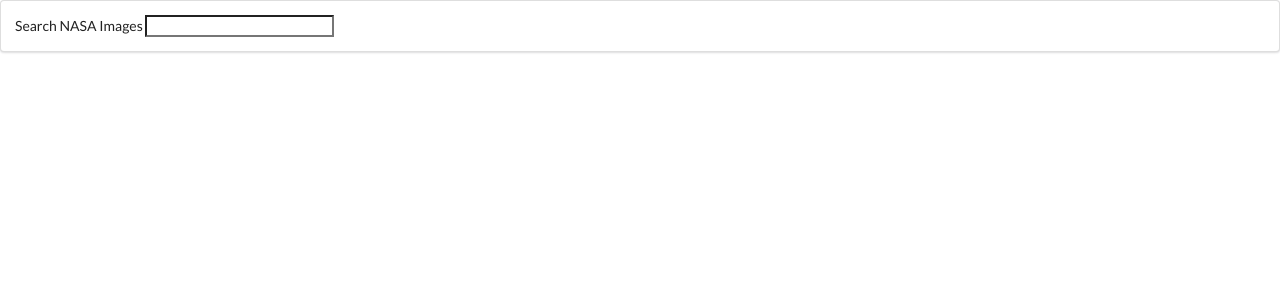
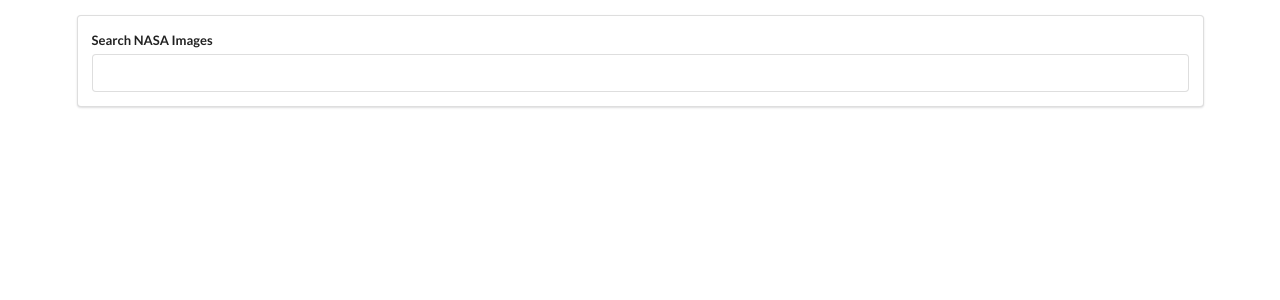
Before and after one commit to mekowalski/react-nasa-images-app, a React (Create React App) app: page / in a window 1280 px wide. Shown: the top 300 px of the page. Built offline with nearby package versions, Linux system fonts and the light colour scheme.

Commit message:
minor stling to App component and spelling

```diff
--- a/src/components/App.js
+++ b/src/components/App.js
@@ -3,7 +3,7 @@ import SearchBar from './SearchBar'
 
 const App = () => {
   return (
-    <div>
+    <div className='ui container' style={{ marginTop: '15px' }}>
       <SearchBar />
     </div>
   )
--- a/src/components/SearchBar.js
+++ b/src/components/SearchBar.js
@@ -4,7 +4,7 @@ class SearchBar extends React.Component {
   render() {
     return (
       <div className='ui segment'>
-        <form className='ui from'>
+        <form className='ui form'>
           <div className='field'>
             <label>Search NASA Images </label>
             <input type='text' />
```
